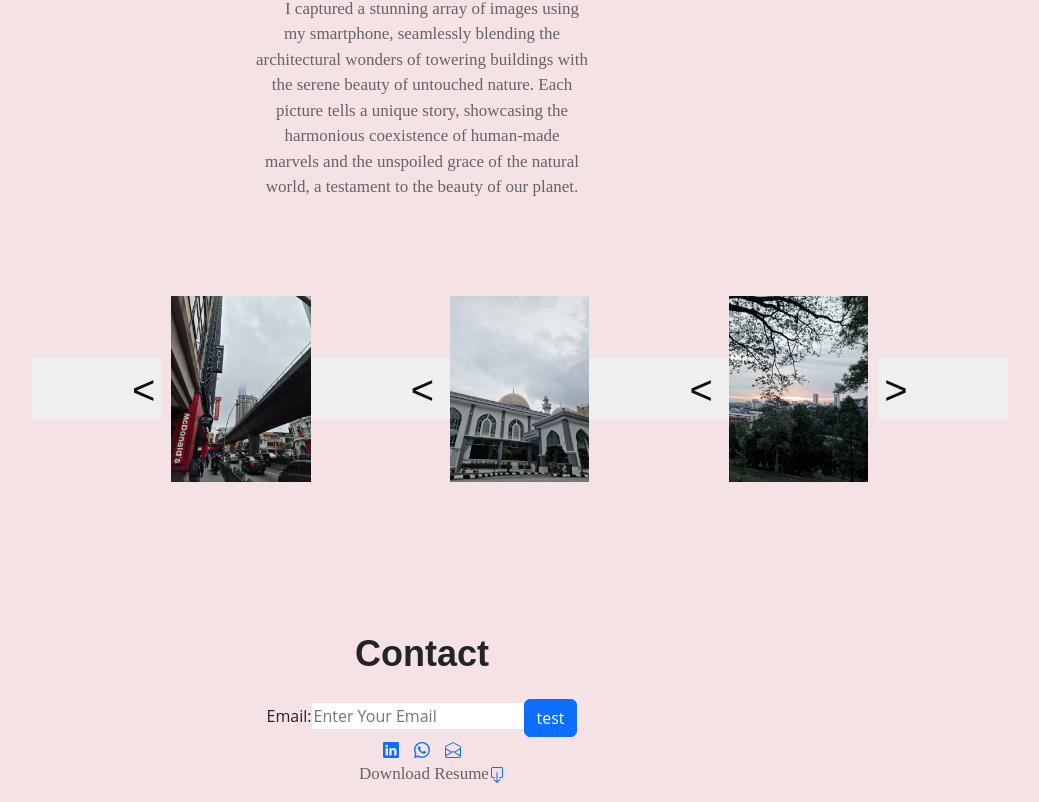
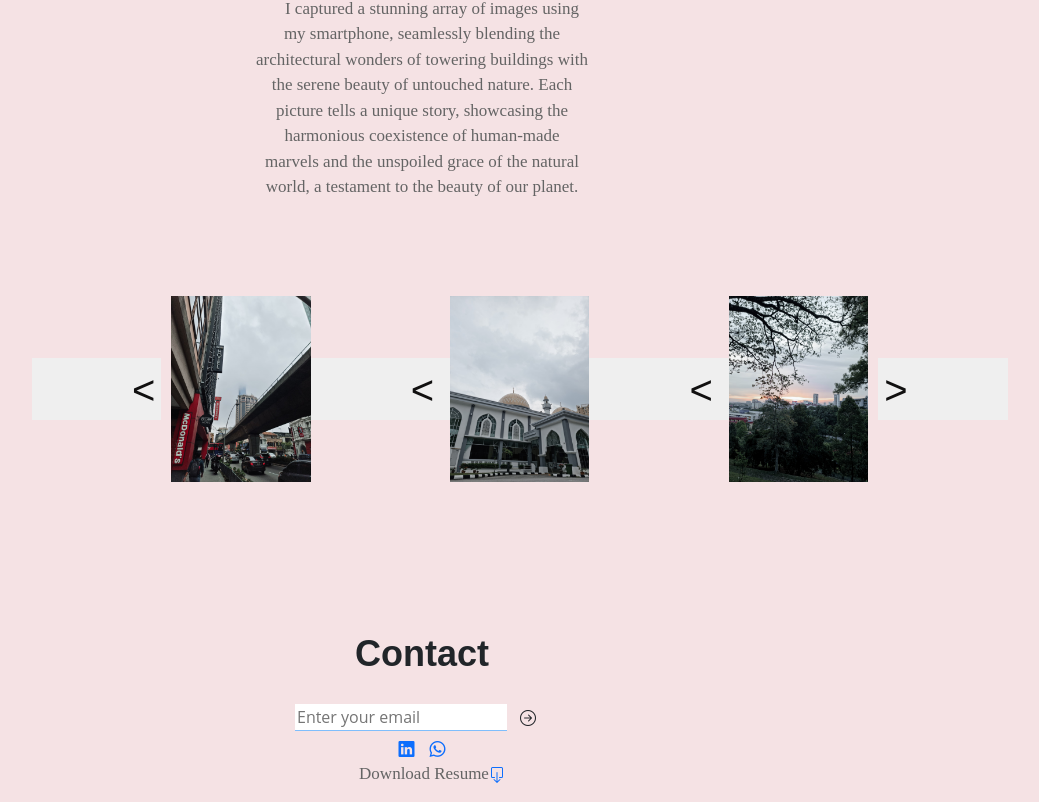
Before and after one commit to izzuan96/Portfolio-Website, a React (Create React App) app: page / in a window 1280 px wide. Shown: the part 1353-2155 px from the top of the page, without its empty margins (218-1257 px from the left). Built offline with nearby package versions, Linux system fonts and the light colour scheme; the HTML template or start-up script is replaced by a standard one.

Commit message:
contact and header changes

```diff
--- a/public/index.html
+++ b/public/index.html
@@ -6,6 +6,7 @@
     <meta name="viewport" content="width=device-width, initial-scale=1" />
     <link href="https://cdn.jsdelivr.net/npm/bootstrap@5.3.2/dist/css/bootstrap.min.css" rel="stylesheet" integrity="sha384-T3c6CoIi6uLrA9TneNEoa7RxnatzjcDSCmG1MXxSR1GAsXEV/Dwwykc2MPK8M2HN" crossorigin="anonymous">
     <script src="https://cdn.jsdelivr.net/npm/bootstrap@5.3.2/dist/js/bootstrap.bundle.min.js" integrity="sha384-C6RzsynM9kWDrMNeT87bh95OGNyZPhcTNXj1NW7RuBCsyN/o0jlpcV8Qyq46cDfL" crossorigin="anonymous"></script>
+    <link rel="stylesheet" href="https://cdn.jsdelivr.net/npm/bootstrap-icons@1.11.1/font/bootstrap-icons.css">
     <meta name="theme-color" content="#000000" />
     <meta
       name="description"
--- a/src/Contact/Contact.css
+++ b/src/Contact/Contact.css
@@ -12,3 +12,21 @@
 .contact input{
     border-style: none;
 }
+.emailWrap{
+    display: flex;
+    justify-content: center;
+    align-items: center;
+    width: 100%;
+}
+.emailWrap input{
+  /* width: 50%; */
+  border-bottom: solid 1px #7fbefc ;
+
+}
+.emailWrap label{
+    /* width: 13%; */
+}
+.emailWrap button{
+    /* width: 2%; */
+
+}
--- a/src/Contact/Contact.js
+++ b/src/Contact/Contact.js
@@ -15,36 +15,27 @@ function Contact() {
     <section className='contact' id="contact">
       <h4>Contact</h4>
       <form onSubmit={handleSubmit}>
+        <div className='emailWrap'>
         <label>
-          Email:
           <input
             type="email"
             value={email}
-            placeholder='Enter Your Email'
+            placeholder='Enter your email'
             onChange={(e) => setEmail(e.target.value)}
           />
         </label>
         {/* <button className="btn btn-outline-primary" type="submit">
           <i class="bi bi-arrow-right-circle"></i>
         </button> */}
-         <button class="btn btn-primary">test</button>
-         <i class="bi bi-arrow-right-circle"></i>
+         <button class="btn"><i class="bi bi-arrow-right-circle"></i></button>
+         </div>
       </form>
       <div className='wrapContact'>
         <a href='https://www.linkedin.com/in/izzuan-zawawi-81b67b209'>
-          <svg xmlns="http://www.w3.org/2000/svg" width="16" height="16" fill="currentColor" class="bi bi-linkedin" viewBox="0 0 16 16">
-          <path d="M0 1.146C0 .513.526 0 1.175 0h13.65C15.474 0 16 .513 16 1.146v13.708c0 .633-.526 1.146-1.175 1.146H1.175C.526 16 0 15.487 0 14.854V1.146zm4.943 12.248V6.169H2.542v7.225h2.401zm-1.2-8.212c.837 0 1.358-.554 1.358-1.248-.015-.709-.52-1.248-1.342-1.248-.822 0-1.359.54-1.359 1.248 0 .694.521 1.248 1.327 1.248h.016zm4.908 8.212V9.359c0-.216.016-.432.08-.586.173-.431.568-.878 1.232-.878.869 0 1.216.662 1.216 1.634v3.865h2.401V9.25c0-2.22-1.184-3.252-2.764-3.252-1.274 0-1.845.7-2.165 1.193v.025h-.016a5.54 5.54 0 0 1 .016-.025V6.169h-2.4c.03.678 0 7.225 0 7.225h2.4z"/>
-          </svg>
+        <i class="bi bi-linkedin"></i>
         </a>
         <a href='#'>
-          <svg xmlns="http://www.w3.org/2000/svg" width="16" height="16" fill="currentColor" class="bi bi-whatsapp" viewBox="0 0 16 16">
-          <path d="M13.601 2.326A7.854 7.854 0 0 0 7.994 0C3.627 0 .068 3.558.064 7.926c0 1.399.366 2.76 1.057 3.965L0 16l4.204-1.102a7.933 7.933 0 0 0 3.79.965h.004c4.368 0 7.926-3.558 7.93-7.93A7.898 7.898 0 0 0 13.6 2.326zM7.994 14.521a6.573 6.573 0 0 1-3.356-.92l-.24-.144-2.494.654.666-2.433-.156-.251a6.56 6.56 0 0 1-1.007-3.505c0-3.626 2.957-6.584 6.591-6.584a6.56 6.56 0 0 1 4.66 1.931 6.557 6.557 0 0 1 1.928 4.66c-.004 3.639-2.961 6.592-6.592 6.592zm3.615-4.934c-.197-.099-1.17-.578-1.353-.646-.182-.065-.315-.099-.445.099-.133.197-.513.646-.627.775-.114.133-.232.148-.43.05-.197-.1-.836-.308-1.592-.985-.59-.525-.985-1.175-1.103-1.372-.114-.198-.011-.304.088-.403.087-.088.197-.232.296-.346.1-.114.133-.198.198-.33.065-.134.034-.248-.015-.347-.05-.099-.445-1.076-.612-1.47-.16-.389-.323-.335-.445-.34-.114-.007-.247-.007-.38-.007a.729.729 0 0 0-.529.247c-.182.198-.691.677-.691 1.654 0 .977.71 1.916.81 2.049.098.133 1.394 2.132 3.383 2.992.47.205.84.326 1.129.418.475.152.904.129 1.246.08.38-.058 1.171-.48 1.338-.943.164-.464.164-.86.114-.943-.049-.084-.182-.133-.38-.232z"/>
-          </svg>
-        </a>
-        <a href='#'>
-          <svg xmlns="http://www.w3.org/2000/svg" width="16" height="16" fill="currentColor" class="bi bi-envelope-open" viewBox="0 0 16 16">
-          <path d="M8.47 1.318a1 1 0 0 0-.94 0l-6 3.2A1 1 0 0 0 1 5.4v.817l5.75 3.45L8 8.917l1.25.75L15 6.217V5.4a1 1 0 0 0-.53-.882l-6-3.2ZM15 7.383l-4.778 2.867L15 13.117V7.383Zm-.035 6.88L8 10.082l-6.965 4.18A1 1 0 0 0 2 15h12a1 1 0 0 0 .965-.738ZM1 13.116l4.778-2.867L1 7.383v5.734ZM7.059.435a2 2 0 0 1 1.882 0l6 3.2A2 2 0 0 1 16 5.4V14a2 2 0 0 1-2 2H2a2 2 0 0 1-2-2V5.4a2 2 0 0 1 1.059-1.765l6-3.2Z"/>
-          </svg>
+        <i class="bi bi-whatsapp"></i>
         </a>
       </div>
       <div className='resumeContainer'>
--- a/src/Header/Header.css
+++ b/src/Header/Header.css
@@ -5,8 +5,8 @@
     top: 0;
     width: 100%;
     z-index: 20;
-    background-color: crimson;
-}
+    background: rgb(127,190,252);
+    background: radial-gradient(circle, rgba(127,190,252,1) 0%, rgba(148,187,233,1) 100%);}
 .title p {
     margin: 2px;
     font-size: 36px;
```
